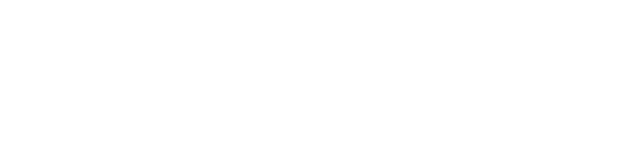
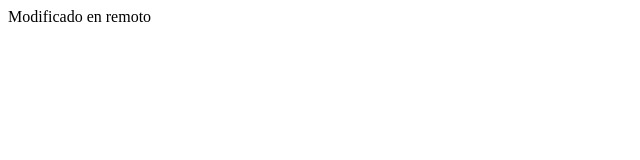
Before and after one commit to eduardopardo/clase-11-Noviembre, a plain HTML site: page src/index.html in a window 1280 px wide. Shown: the whole page, without its empty margins (0-640 px from the left). Drawn offline with Linux system fonts and the light colour scheme.

Commit message:
Update index.html

```diff
--- a/src/index.html
+++ b/src/index.html
@@ -1,6 +1,6 @@
 <html>
 <head></head>
-<body></body>
+<body>Modificado en remoto </body>
 
 
 
```
